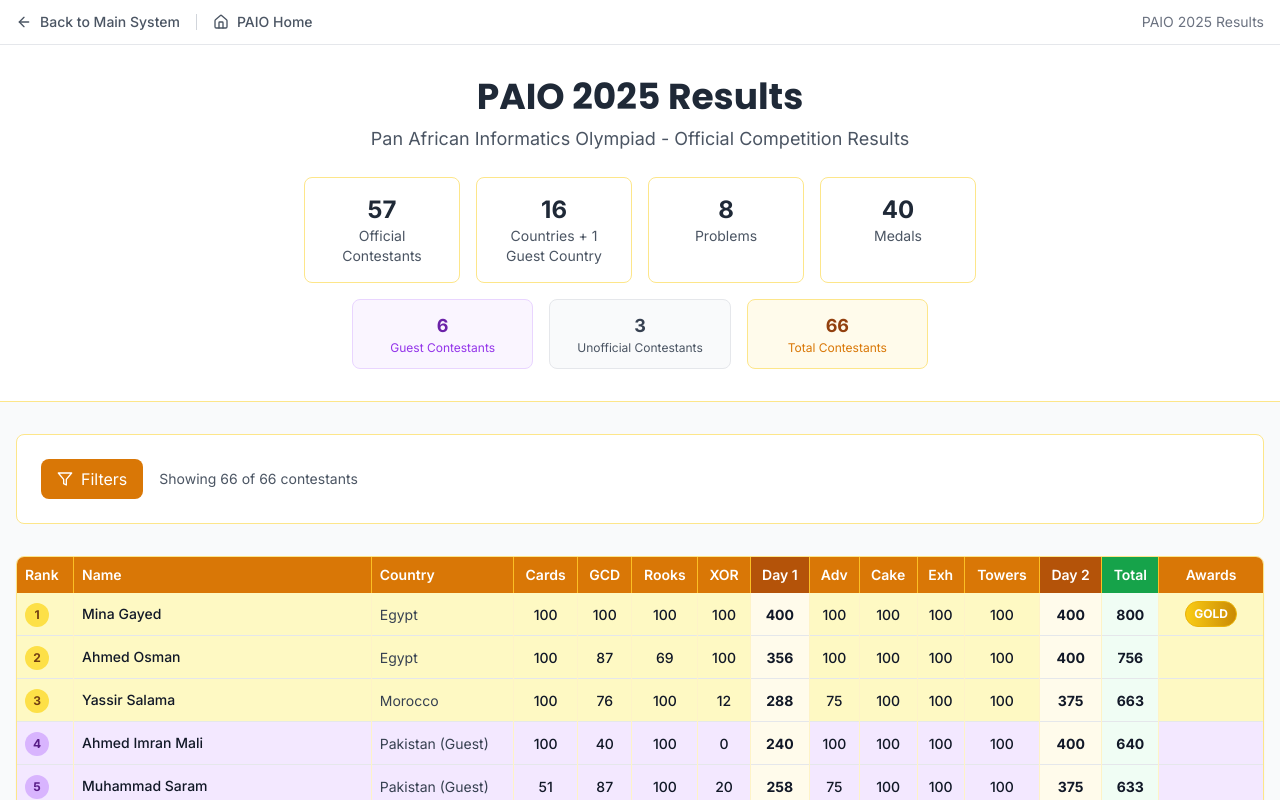
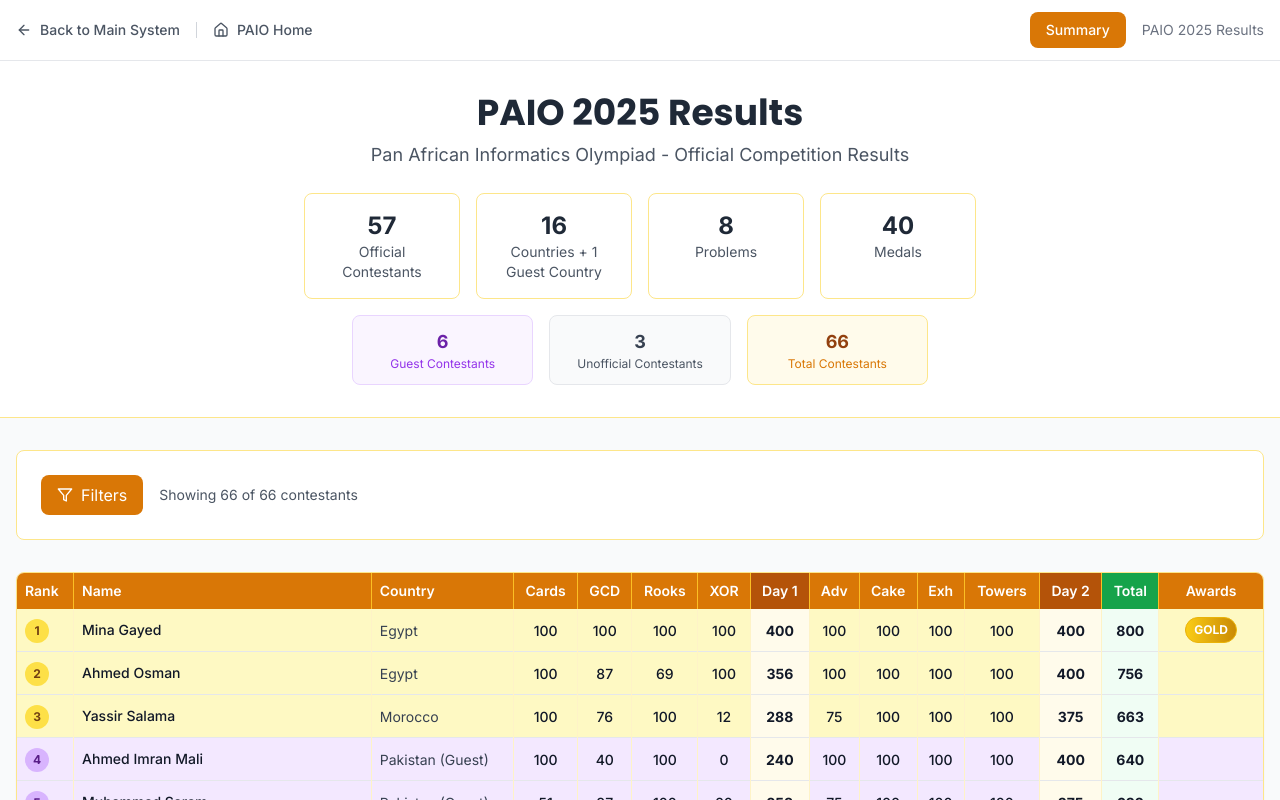
Before and after one commit to panafricanio/paio_new, a Next.js app in the folder ResultsService/: page / in a window 1280 px wide. Shown: the top 800 px of the page. Built offline with nearby package versions, Linux system fonts and the light colour scheme.

Commit message:
ft: adding summary tab for scrolling to the competition summary

```diff
--- a/ResultsService/src/app/page.tsx
+++ b/ResultsService/src/app/page.tsx
@@ -9,6 +9,14 @@
   const [selectedDay, setSelectedDay] = useState<'all' | 'day1' | 'day2'>('all');
   const [selectedCountry, setSelectedCountry] = useState<string>('all');
   const [showFilters, setShowFilters] = useState(false);
+
+  // Function to scroll to competition summary
+  const scrollToSummary = () => {
+    const summaryElement = document.getElementById('competition-summary');
+    if (summaryElement) {
+      summaryElement.scrollIntoView({ behavior: 'smooth' });
+    }
+  };
 
   // Get unique countries
   const countries = Array.from(new Set(resultsData.map(r => r.country).filter(c => c && c !== '')));
@@ -89,9 +97,19 @@
                 <span className="text-sm font-medium">PAIO Home</span>
               </a>
             </div>
-            <div className="text-sm text-gray-500">
-              {CONFIG.COMPETITION.SHORT_NAME} {CONFIG.COMPETITION.YEAR} Results
+
+            <div className="flex items-center gap-4">
+              <button
+                onClick={scrollToSummary}
+                className="flex items-center gap-2 px-4 py-2 bg-amber-600 text-white rounded-lg hover:bg-amber-700 transition-colors text-sm font-medium"
+              >
+                <span>Summary</span>
+              </button>
+              <div className="text-sm text-gray-500">
+                {CONFIG.COMPETITION.SHORT_NAME} {CONFIG.COMPETITION.YEAR} Results
+              </div>
             </div>
+
           </div>
         </div>
       </nav>
@@ -327,7 +345,7 @@
         </div>
 
         {/* Footer Info */}
-        <div className="mt-8 space-y-6">
+        <div id="competition-summary" className="mt-8 space-y-6">
           {/* Official Competition Summary */}
           <div className="bg-white rounded-lg border border-amber-200 p-8 text-center">
             <h3 className="text-2xl font-bold text-gray-800 mb-6">Official Competition Summary</h3>
```
